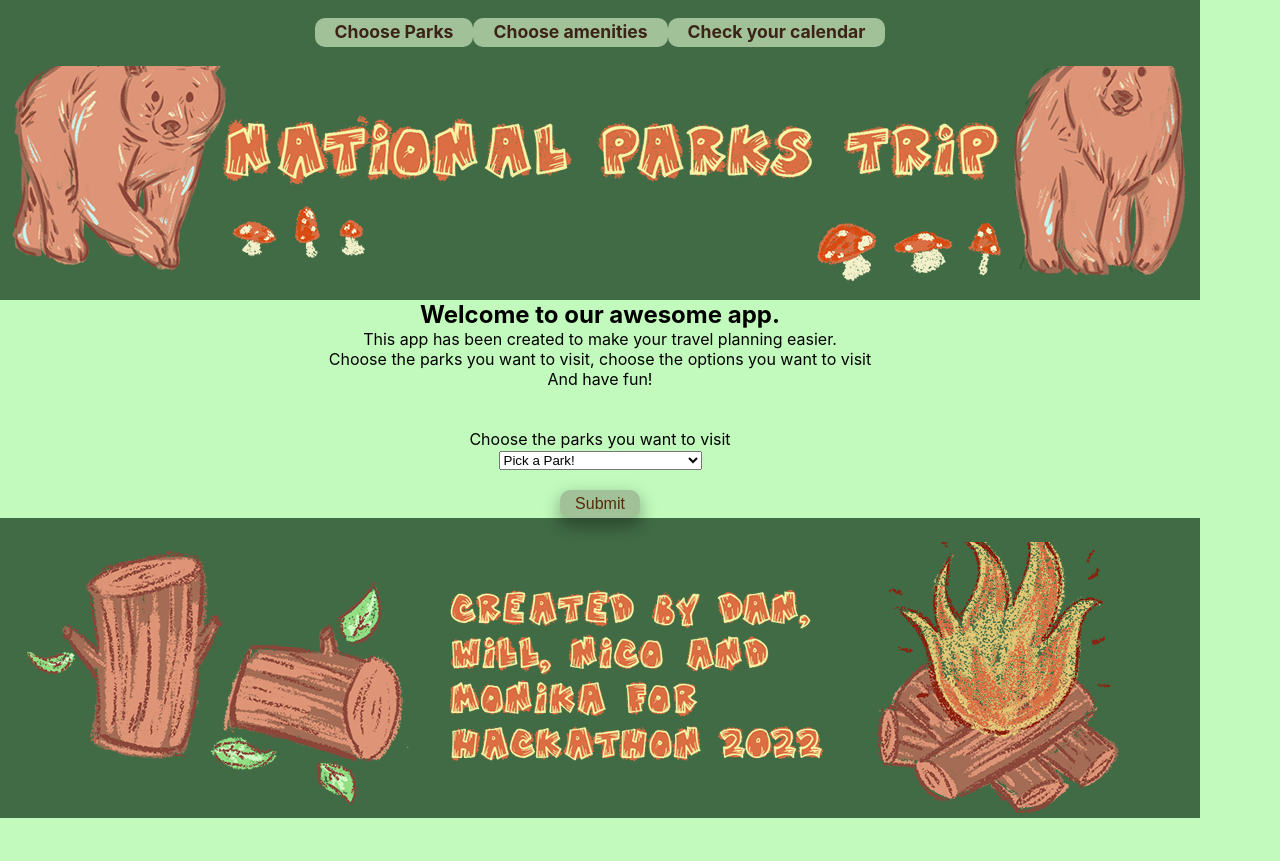
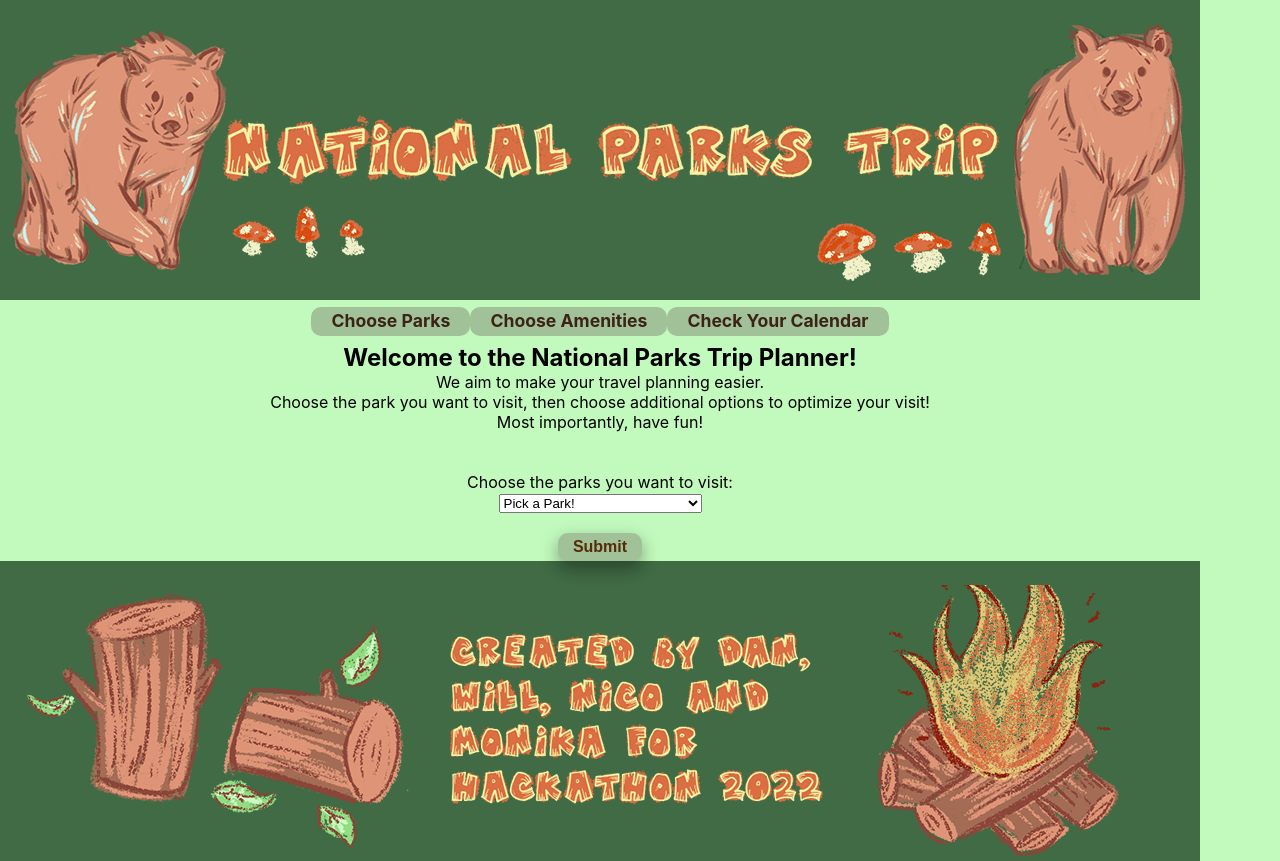
Before and after one commit to wflambeth/nps_trip_planner, a React (Create React App) app in the folder UI/parkplanner/: page / in a window 1280 px wide. Before the commit the page ends 818 px from the top, so only its background shows below. Built offline with nearby package versions, Linux system fonts and the light colour scheme.

Commit message:
continued to change css

```diff
--- a/UI/parkplanner/src/components/Header.js
+++ b/UI/parkplanner/src/components/Header.js
@@ -3,15 +3,7 @@ import "../styles/header-styles.css";
 function Header() {
   return (
     <div id="head">
-      <header>
-        <nav id="articles">
-          <div id="nav-buttons">
-            <a href="/">Choose Parks</a>
-            <a href="#">Choose amenities</a>
-            <a href="#">Check your calendar</a>
-          </div>
-        </nav>
-      </header>
+      <header></header>
     </div>
   );
 }
--- a/UI/parkplanner/src/pages/Index.js
+++ b/UI/parkplanner/src/pages/Index.js
@@ -1,6 +1,5 @@
 import React, { useState } from "react";
 import { useNavigate } from "react-router-dom";
-
 
 export default function Index() {
   //debugger;
@@ -13,19 +12,26 @@ export default function Index() {
   };
 
   return (
-    <div id='body'>
+    <div id="body">
       <body>
-        <h2>Welcome to our awesome app.</h2>
-        <p>This app has been created to make your travel planning easier.</p>
+        <nav id="articles">
+          <div id="nav-buttons">
+            <a href="/">Choose Parks</a>
+            <a href="#">Choose Amenities</a>
+            <a href="#">Check Your Calendar</a>
+          </div>
+        </nav>
+        <h2>Welcome to the National Parks Trip Planner!</h2>
+        <p>We aim to make your travel planning easier.</p>
         <p>
-          Choose the parks you want to visit, choose the options you want to
-          visit
+          Choose the park you want to visit, then choose additional options to
+          optimize your visit!
         </p>
-        <p>And have fun!</p>
+        <p>Most importantly, have fun!</p>
         <br />
         <br />
         <form>
-          <label for="choose-park">Choose the parks you want to visit</label>
+          <label for="choose-park">Choose the parks you want to visit:</label>
           <br />
           <select
             name="nationalParks"
--- a/UI/parkplanner/src/styles/footer-styles.css
+++ b/UI/parkplanner/src/styles/footer-styles.css
@@ -1,7 +1,7 @@
 #footer {
-  width: 1200px;
   height: 300px;
   background-color: #406b45;
   text-align: center;
   background-image: url("images/footer.png");
+  background-position: center;
 }
--- a/UI/parkplanner/src/styles/header-styles.css
+++ b/UI/parkplanner/src/styles/header-styles.css
@@ -1,8 +1,8 @@
 #head {
-  width: 1200px;
   height: 300px;
   color: #f3f1ca;
   background-color: #406b45;
   text-align: center;
   background-image: url("images/header-image.png");
+  background-position: center;
 }
--- a/UI/parkplanner/src/styles/style.css
+++ b/UI/parkplanner/src/styles/style.css
@@ -33,8 +33,8 @@ nav a {
 }
 
 nav a:hover {
-  background-color: #b4cde6;
-  color: #628e90;
+  background-color: #79e077;
+  color: #59403b;
 }
 
 h1 {
@@ -49,11 +49,14 @@ button {
   background-color: #a1c298;
   border-radius: 10px;
   border: none;
+  font-weight: bold;
   color: #562b08;
   padding: 5px 15px;
   margin-right: 15px;
   margin-left: 15px;
   margin-right: 15px;
+  padding-right: 15px;
+  padding-left: 15px;
   text-align: center;
   text-decoration: none;
   display: inline-block;
```
Also changed, not shown: 2 other files (tests, documents, lock files or other folders).
